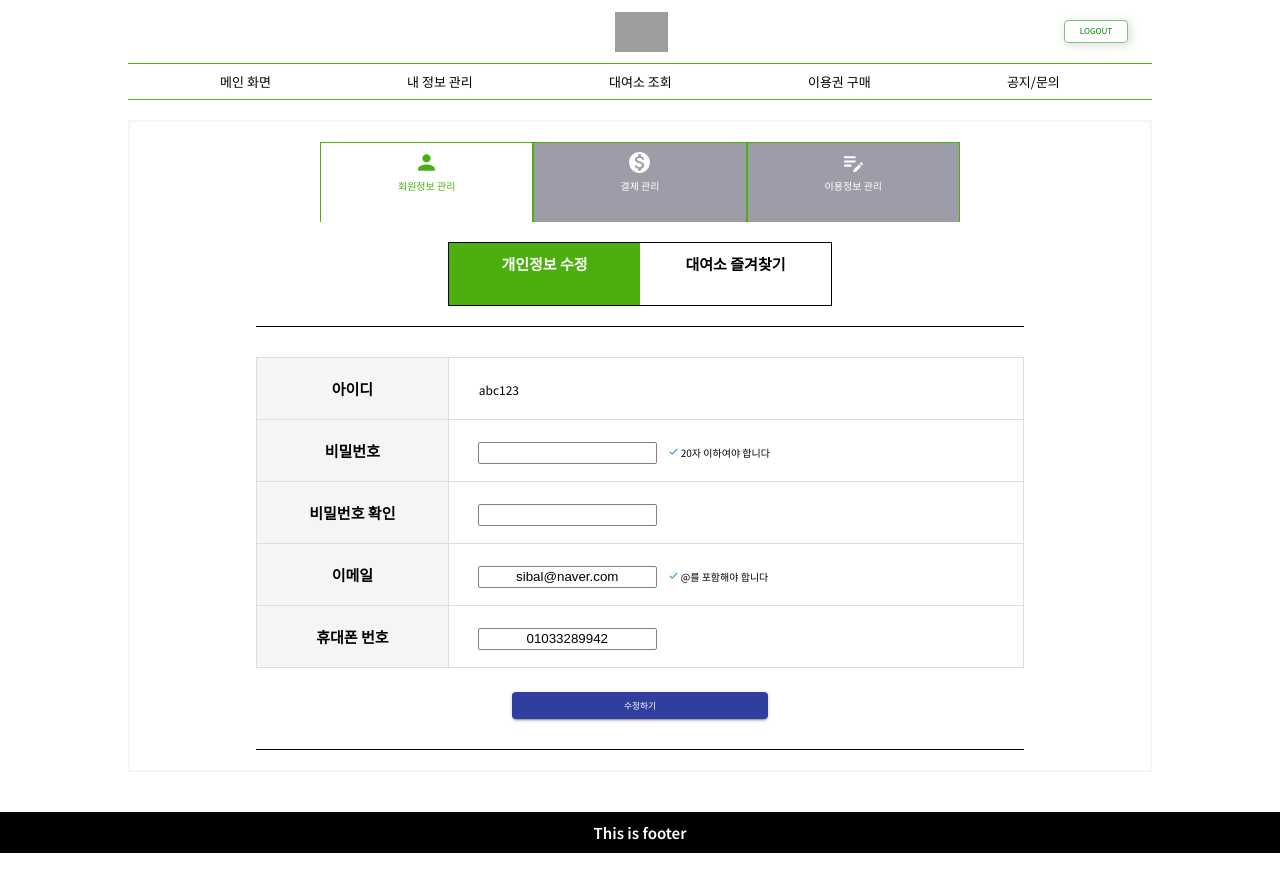
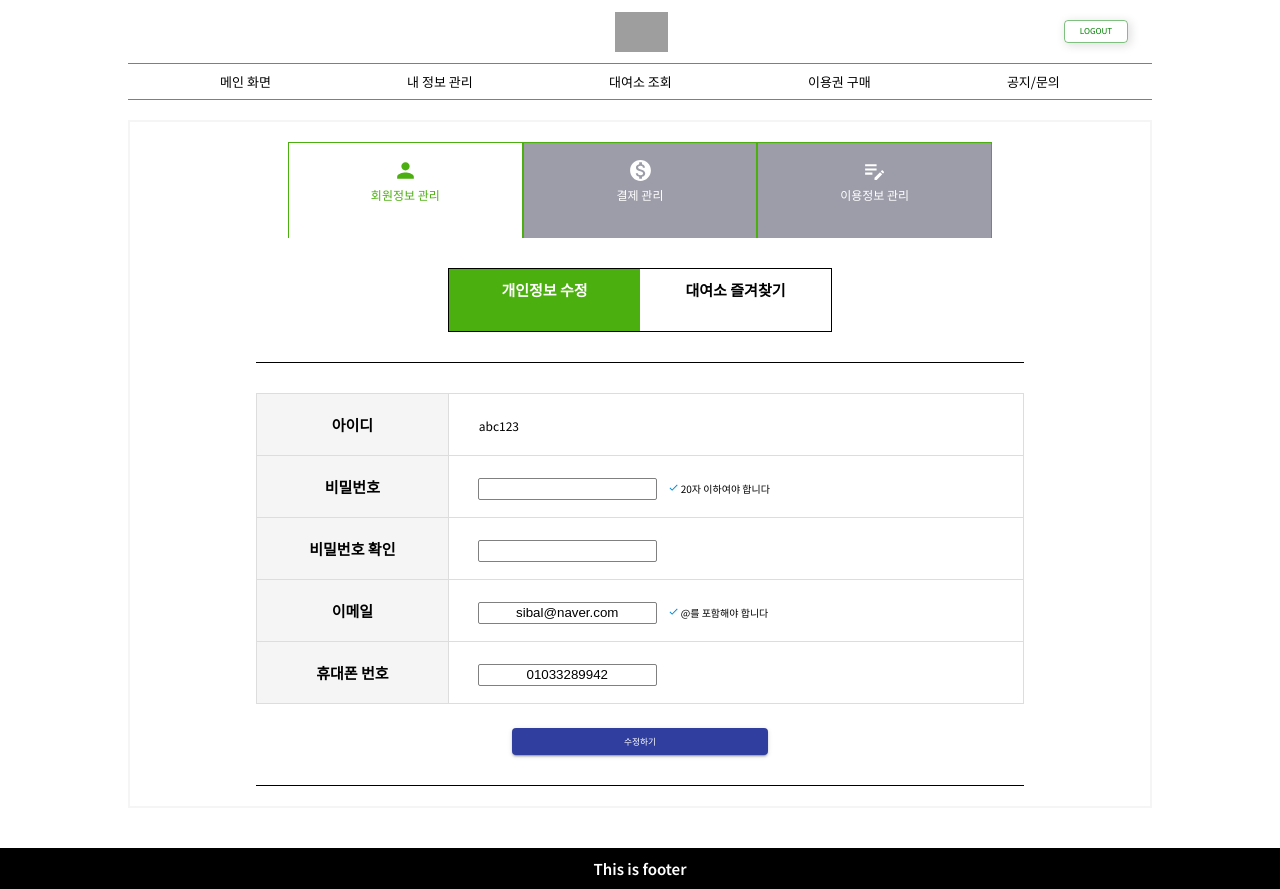
Before and after one commit to chany0ng/web-service-development, a React (Create React App) app in the folder frontend/project/: page /user/info/edit in a window 1280 px wide. Before the commit the page ends 853 px from the top, so only its background shows below. Built offline with nearby package versions, Linux system fonts and the light colour scheme; grey boxes are pictures that could not be loaded; a web font is replaced by a local one.

Commit message:
refactor(TabBar): 탭바 props로 url 추가

```diff
--- a/frontend/project/src/components/TabBar/InnerTabBar.js
+++ b/frontend/project/src/components/TabBar/InnerTabBar.js
@@ -2,31 +2,34 @@ import styles from './InnerTabBar.module.scss';
 import { useNavigate, Link } from 'react-router-dom';
 import { useState } from 'react';
 
-const InnerTabBar = ({ title, select }) => {
+const InnerTabBar = ({ title, select, url }) => {
+  const urlKeys = Object.keys(url);
   const navigate = useNavigate();
   const tabClickHandler = (num) => {
+    if (num === 0) {
+      console.log(url[urlKeys[num]]);
+      navigate(url[urlKeys[num]]);
+    }
     if (num === 1) {
-      navigate('/user/info/edit');
-    }
-    if (num === 2) {
-      navigate('/user/info/bookmark');
+      console.log(url[select]);
+      navigate(url[urlKeys[num]]);
     }
   };
   return (
     <div className={styles['flex-container']}>
       <div
         className={`${
-          select === 'edit' ? styles.activeTab : styles['flex-item']
+          select === urlKeys[0] ? styles.activeTab : styles['flex-item']
         }`}
-        onClick={() => tabClickHandler(1)}
+        onClick={() => tabClickHandler(0)}
       >
         <h2>{title[0]}</h2>
       </div>
       <div
         className={`${
-          select === 'bookmark' ? styles.activeTab : styles['flex-item']
+          select === urlKeys[1] ? styles.activeTab : styles['flex-item']
         }`}
-        onClick={() => tabClickHandler(2)}
+        onClick={() => tabClickHandler(1)}
       >
         <h2>{title[1]}</h2>
       </div>
--- a/frontend/project/src/components/TabBar/InnerTabBar.module.scss
+++ b/frontend/project/src/components/TabBar/InnerTabBar.module.scss
@@ -3,7 +3,8 @@
   width: 30vw;
   height: 8vh;
   margin: 0 auto;
-  margin-bottom: 20px;
+  margin-top: 30px;
+  margin-bottom: 30px;
   display: flex;
   align-items: center;
   justify-content: space-around;
--- a/frontend/project/src/components/TabBar/TabBar.js
+++ b/frontend/project/src/components/TabBar/TabBar.js
@@ -4,11 +4,12 @@ import styles from './TabBar.module.scss';
 import PersonIcon from '@mui/icons-material/Person';
 import MonetizationOnIcon from '@mui/icons-material/MonetizationOn';
 import EditNoteIcon from '@mui/icons-material/EditNote';
+
 const TabBar = ({ title, select }) => {
   const navigate = useNavigate();
   const tabClickHandler = (num) => {
     if (num === 1) navigate('/user/info/edit');
-    if (num === 2) navigate('/user/main');
+    if (num === 2) navigate('/user/pay/charge');
     if (num === 3) navigate('/user/main');
   };
   return (
@@ -20,7 +21,7 @@ const TabBar = ({ title, select }) => {
         onClick={() => tabClickHandler(1)}
       >
         <PersonIcon sx={{ fontSize: '25px' }} />
-        <div>회원정보 관리</div>
+        <div>{title[0]}</div>
       </div>
       <div
         className={`${
@@ -28,7 +29,7 @@ const TabBar = ({ title, select }) => {
         }`}
         onClick={() => tabClickHandler(2)}
       >
-        <MonetizationOnIcon sx={{ fontSize: '25px' }} /> <div> 결제 관리</div>
+        <MonetizationOnIcon sx={{ fontSize: '25px' }} /> <div>{title[1]}</div>
       </div>
       <div
         className={`${
@@ -37,7 +38,7 @@ const TabBar = ({ title, select }) => {
         onClick={() => tabClickHandler(3)}
       >
         <EditNoteIcon sx={{ fontSize: '25px' }} />
-        <div> 이용정보 관리</div>
+        <div>{title[2]}</div>
       </div>
     </div>
   );
--- a/frontend/project/src/components/TabBar/TabBar.module.scss
+++ b/frontend/project/src/components/TabBar/TabBar.module.scss
@@ -1,17 +1,18 @@
 @import '../../styles/reset.scss';
 .flex-container {
-  width: 50vw;
-  height: 10vh;
+  width: 55vw;
+  height: 12vh;
   margin: 0 auto;
   margin-bottom: 20px;
   display: flex;
   align-items: center;
   justify-content: space-around;
   background-color: rgb(157, 157, 170);
+  font-size: larger;
   cursor: pointer;
   .flex-item {
     flex: 1;
-    padding-top: 7px;
+    padding-top: 15px;
     height: 100%;
     color: white;
     border-width: 1px 1px 0 1px;
@@ -21,7 +22,7 @@
   }
   .activeTab {
     flex: 1;
-    padding-top: 7px;
+    padding-top: 15px;
     height: 100%;
     border-width: 1px 1px 0 1px;
     border-style: solid;
--- a/frontend/project/src/components/TabBar/css/TabBar.module.min.css
+++ b/frontend/project/src/components/TabBar/css/TabBar.module.min.css
@@ -1 +1 @@
-*{margin:0;padding:0;border:0;vertical-align:baseline;box-sizing:border-box;text-align:center}html{font-size:62.5%;height:100%}body{font-family:"Noto Sans KR",sans-serif;min-width:320px;height:100%}ol,ul,li{list-style:none}article,aside,details,figcaption,figure,footer,header,hgroup,menu,nav,section{display:block}.flex-container{width:50vw;height:10vh;margin:0 auto;margin-bottom:20px;display:flex;align-items:center;justify-content:space-around;background-color:#9d9daa;cursor:pointer}.flex-container .flex-item{flex:1;padding-top:7px;height:100%;color:#fff;border-width:1px 1px 0 1px;border-style:solid;border-color:#4caf10;vertical-align:middle}.flex-container .activeTab{flex:1;padding-top:7px;height:100%;border-width:1px 1px 0 1px;border-style:solid;border-color:#4caf10;vertical-align:middle;background-color:#fff;color:#4caf10}
+*{margin:0;padding:0;border:0;vertical-align:baseline;box-sizing:border-box;text-align:center}html{font-size:62.5%;height:100%}body{font-family:"Noto Sans KR",sans-serif;min-width:320px;height:100%}ol,ul,li{list-style:none}article,aside,details,figcaption,figure,footer,header,hgroup,menu,nav,section{display:block}.flex-container{width:55vw;height:12vh;margin:0 auto;margin-bottom:20px;display:flex;align-items:center;justify-content:space-around;background-color:#9d9daa;font-size:larger;cursor:pointer}.flex-container .flex-item{flex:1;padding-top:15px;height:100%;color:#fff;border-width:1px 1px 0 1px;border-style:solid;border-color:#4caf10;vertical-align:middle}.flex-container .activeTab{flex:1;padding-top:15px;height:100%;border-width:1px 1px 0 1px;border-style:solid;border-color:#4caf10;vertical-align:middle;background-color:#fff;color:#4caf10}
--- a/frontend/project/src/pages/User/UserInfo/UserInfoBookMark.js
+++ b/frontend/project/src/pages/User/UserInfo/UserInfoBookMark.js
@@ -7,11 +7,11 @@ import { Card, Container, Button } from '@mui/material';
 import { useState } from 'react';
 import CustomTable from '../../../components/Table/CustomTable';
 
+const outerTitle = ['회원정보 관리', '결제 관리', '이용정보 관리'];
 const innerTitle = ['개인정보 수정', '대여소 즐겨찾기'];
 const outerTab = 'info';
 const innerTab = 'bookmark';
-
-// 테이블에 넘길 값
+const url = { edit: '/user/info/edit', bookmark: '/user/info/bookmark' }; // 테이블에 넘길 값
 const head = [
   '대여소 고유번호',
   '대여소 주소',
@@ -48,8 +48,8 @@ const UserInfoBookMark = () => {
   };
   return (
     <Layout>
-      <TabBar title={innerTitle} select={outerTab} />
-      <InnerTabBar title={innerTitle} select={innerTab} />
+      <TabBar title={outerTitle} select={outerTab} />
+      <InnerTabBar title={innerTitle} select={innerTab} url={url} />
       <Article>
         <Container maxWidth="xs">
           <Card
--- a/frontend/project/src/pages/User/UserInfo/UserInfoEdit.js
+++ b/frontend/project/src/pages/User/UserInfo/UserInfoEdit.js
@@ -8,9 +8,12 @@ import { Grid, Alert, Button } from '@mui/material';
 import CheckOutlinedIcon from '@mui/icons-material/CheckOutlined';
 import Article from '../../../layouts/Article';
 
+const outerTitle = ['회원정보 관리', '결제 관리', '이용정보 관리'];
 const innerTitle = ['개인정보 수정', '대여소 즐겨찾기'];
 const outerTab = 'info';
 const innerTab = 'edit';
+const url = { edit: '/user/info/edit', bookmark: '/user/info/bookmark' };
+
 const UserInfoEdit = () => {
   const [inputData, setInputData] = useState({
     email: 'sibal@naver.com',
@@ -52,8 +55,8 @@ const UserInfoEdit = () => {
   };
   return (
     <Layout>
-      <TabBar title={innerTitle} select={outerTab} />
-      <InnerTabBar title={innerTitle} select={innerTab} />
+      <TabBar title={outerTitle} select={outerTab} />
+      <InnerTabBar title={innerTitle} select={innerTab} url={url} />
       <Article>
         <div className={styles['flex-container']}>
           <table className={styles.table}>
```
